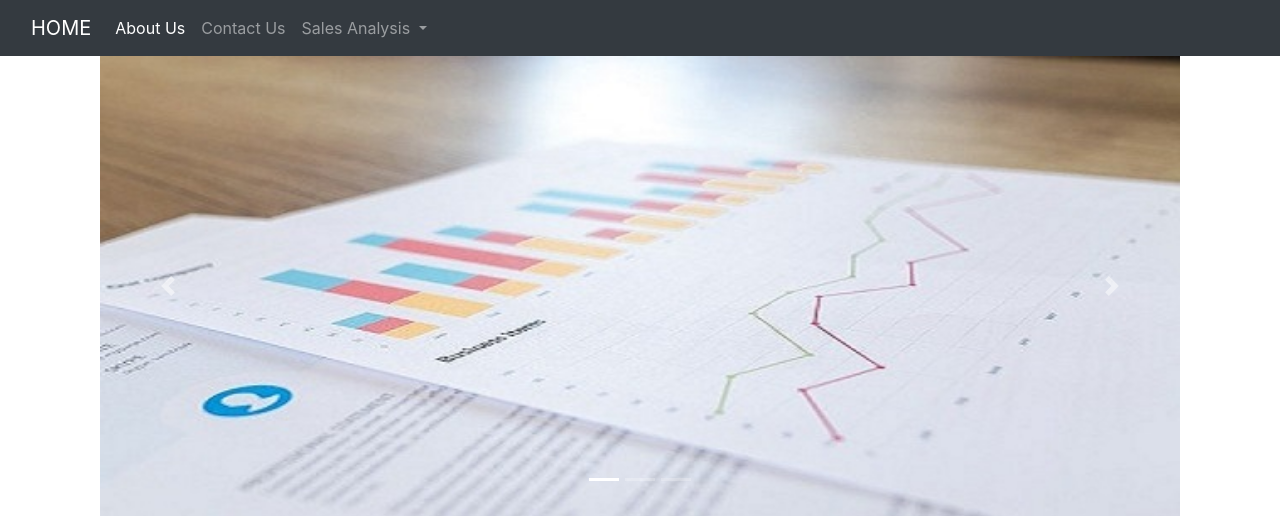
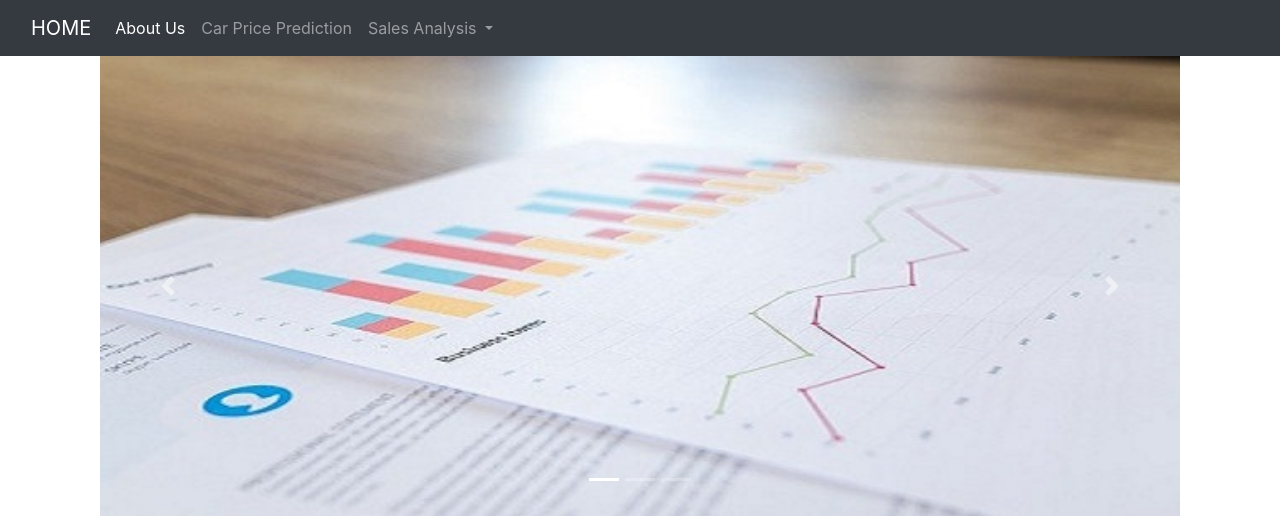
Before and after one commit to akshatchoudhary2709/car-sales-analyser, a Django app: page / in a window 1280 px wide. Shown: the top 516 px of the page. Run offline with Django 3.2, Linux system fonts and the light colour scheme; some libraries are stand-ins or nearby versions.

Commit message:
Update index.html

```diff
--- a/templates/index.html
+++ b/templates/index.html
@@ -28,7 +28,7 @@
           <a class="nav-link active" aria-current="page" href="#">About Us</a>
         </li>
         <li class="nav-item">
-          <a class="nav-link" href="#">Contact Us</a>
+          <a class="nav-link" href="https://car-price-prediction27.herokuapp.com/">Car Price Prediction</a>
         </li>
         <li class="nav-item dropdown">
           <a class="nav-link dropdown-toggle" href="#" id="navbarDropdown" role="button" data-bs-toggle="dropdown" aria-expanded="false">
@@ -114,6 +114,7 @@
       <br>
   <a href="/bugatti">BUGATTI Sales</a>
   <br><br><br>
+    <h3Developed by Akshat Choudhary></h3>
 
   </div>
 
```
